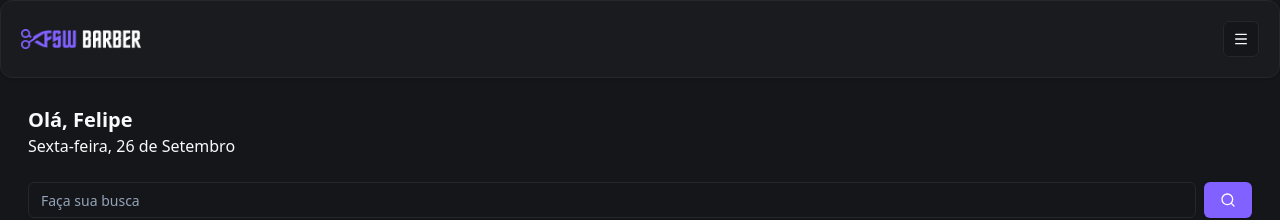
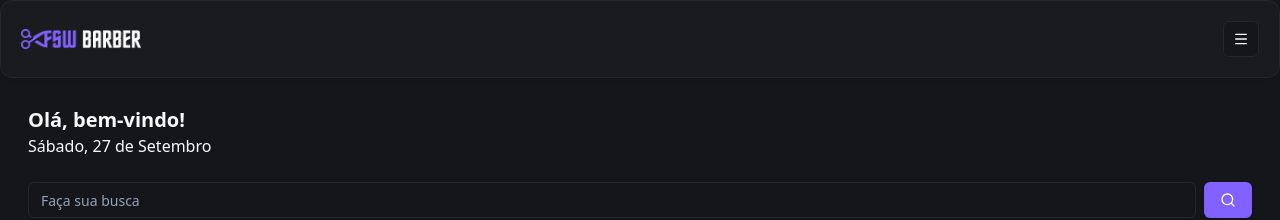
Before and after one commit to feupee/FSW-Barbearia, a Next.js app: page / in a window 1280 px wide. Shown: the top 220 px of the page. Built offline with nearby package versions, Linux system fonts and the light colour scheme; no server answers; the database is empty.

Commit message:
feat: update welcome message

```diff
--- a/src/app/_components/service-item.tsx
+++ b/src/app/_components/service-item.tsx
@@ -13,7 +13,7 @@ import {
 } from "./ui/sheet"
 import { Calendar } from "./ui/calendar"
 import { ptBR } from "date-fns/locale"
-import { useEffect, useState } from "react"
+import { useEffect, useMemo, useState } from "react"
 import { format, isPast, isToday, set } from "date-fns"
 import { createBooking } from "../_actions/create_booking"
 import { signIn, useSession } from "next-auth/react"
@@ -45,27 +45,23 @@ const TIME_LIST = [
 ]
 
 interface GetTimeListProps {
-  bookings: Booking[],
-  selectedDay?: Date
+  bookings: Booking[]
+  selectedDay: Date
 }
 
 const getTimeList = ({ bookings, selectedDay }: GetTimeListProps) => {
-  // Verificação de segurança
-  if (!bookings || !Array.isArray(bookings)) {
-    return TIME_LIST
-  }
-
   return TIME_LIST.filter((time) => {
     const hour = Number(time.split(":")[0])
     const minute = Number(time.split(":")[1])
 
-    const timeIsOnThePast = isPast(set(new Date(), { hours: hour, minutes: minute }))
-
-    if (timeIsOnThePast && selectedDay && isToday(selectedDay)) {
+    const timeIsOnThePast = isPast(
+      set(new Date(), { hours: hour, minutes: minute }),
+    )
+    if (timeIsOnThePast && isToday(selectedDay)) {
       return false
     }
 
-   //Não exibir horários no passado
+    //Não exibir horários no passado
 
     const hasBookingOnCurrentTime = bookings.some(
       (booking) =>
@@ -145,6 +141,11 @@ const ServiceItemProp = ({ service, barbershop }: ServiceItemProp) => {
     }
   }
 
+  const timeList = useMemo(() => {
+    if (!selectedDay) return []
+    return getTimeList({ bookings: dayBookings, selectedDay })
+  }, [dayBookings, selectedDay])
+
   return (
     <>
       <Card>
@@ -199,14 +200,12 @@ const ServiceItemProp = ({ service, barbershop }: ServiceItemProp) => {
                         selected={selectedDay}
                         onSelect={handleDateSelect}
                         className="h-full w-full"
+                        disabled={(date) => isPast(date) && !isToday(date)}
                       />
                     </div>
                     {selectedDay && (
                       <div className="flex gap-3 overflow-x-auto border-b border-solid p-5 [&::-webkit-scrollbar]:hidden">
-                        {getTimeList({
-                          bookings: dayBookings,
-                          selectedDay,
-                        }).map((time) => (
+                        {timeList.length > 0 ? timeList.map((time) => (
                           <Button
                             key={time}
                             onClick={() => handleTimeSelect(time)}
@@ -217,7 +216,7 @@ const ServiceItemProp = ({ service, barbershop }: ServiceItemProp) => {
                           >
                             {time}
                           </Button>
-                        ))}
+                        )) : <p className="text-xs">Nenhum horário disponível</p>}
                       </div>
                     )}
                     {selectedDay && selectedTime && (
@@ -266,7 +265,10 @@ const ServiceItemProp = ({ service, barbershop }: ServiceItemProp) => {
         </CardContent>
       </Card>
 
-      <Dialog open={signInDialogIsOpen} onOpenChange={(open) => setSignInDialogIsOpen(open)}>
+      <Dialog
+        open={signInDialogIsOpen}
+        onOpenChange={(open) => setSignInDialogIsOpen(open)}
+      >
         <DialogContent className="w-[90%]">
           <SignInDialog />
         </DialogContent>
--- a/src/app/page.tsx
+++ b/src/app/page.tsx
@@ -11,6 +11,8 @@ import Link from "next/link"
 import { getServerSession } from "next-auth"
 import { authOptions } from "./_lib/auth"
 import TesteInput from "./_components/teste_input"
+import { format } from "date-fns"
+import { ptBR } from "date-fns/locale"
 
 const name = "test"
 
@@ -54,8 +56,12 @@ const Home = async () => {
     <div className="">
       <Header />
       <div className="p-7">
-        <h2 className="text-xl font-bold">Olá, Felipe</h2>
-        <p>Sexta-feira, 26 de Setembro</p>
+        <h2 className="text-xl font-bold">Olá, {session?.user?.name ? session.user.name.split(" ")[0] : "bem-vindo!"}</h2>
+        <p>
+          <span className="capitalize">{format(new Date(), "EEEE, dd", { locale: ptBR })}</span>
+          <span> de </span>
+          <span className="capitalize">{format(new Date(), "MMMM", { locale: ptBR })}</span>
+        </p>
         {/* Search */}
         <div className="mt-6">
           <Search />
```
